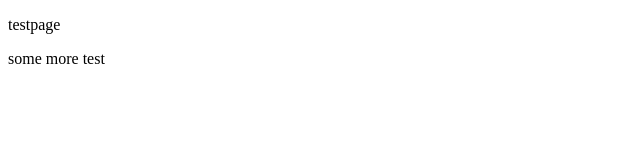
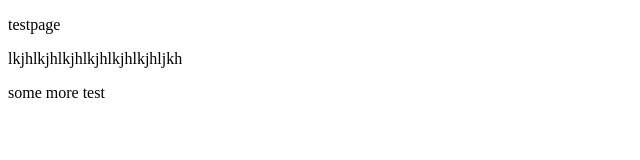
Before and after one commit to ilijanovic/Website, a plain HTML site: page index.html in a window 1280 px wide. Shown: the whole page, without its empty margins (0-640 px from the left). Drawn offline with Linux system fonts and the light colour scheme.

Commit message:
Update index.html

```diff
--- a/index.html
+++ b/index.html
@@ -9,6 +9,8 @@
 
 <body>
     <p>testpage</p>
+
+    lkjhlkjhlkjhlkjhlkjhlkjhljkh
     <p>some more test</p>
 </body>
 
```
